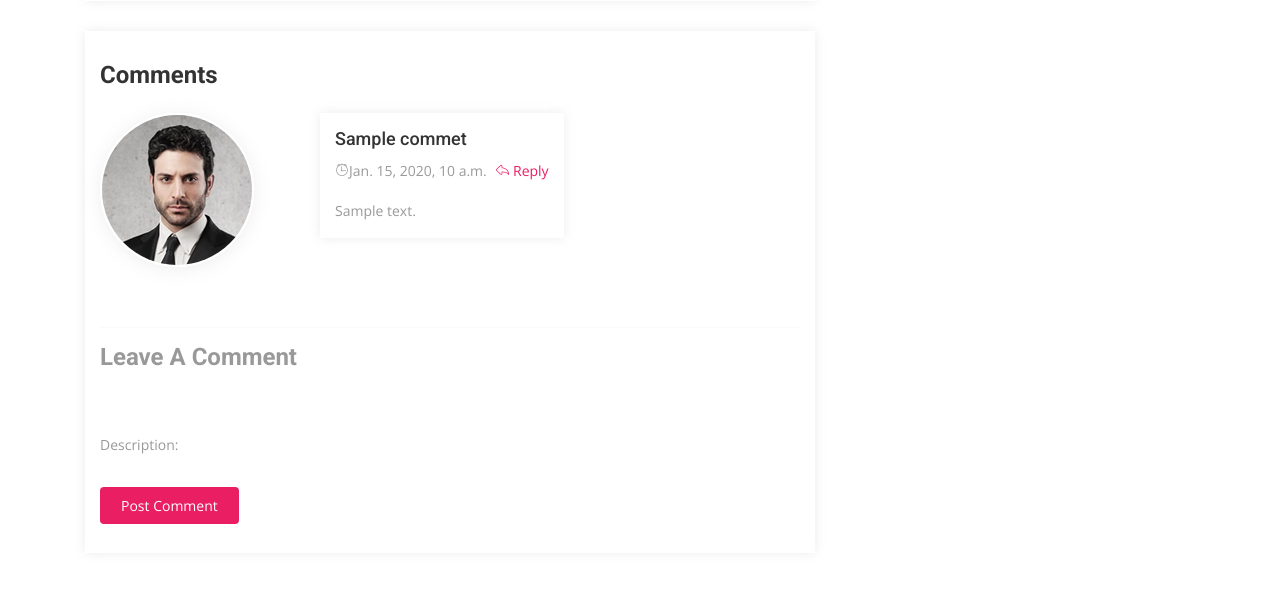
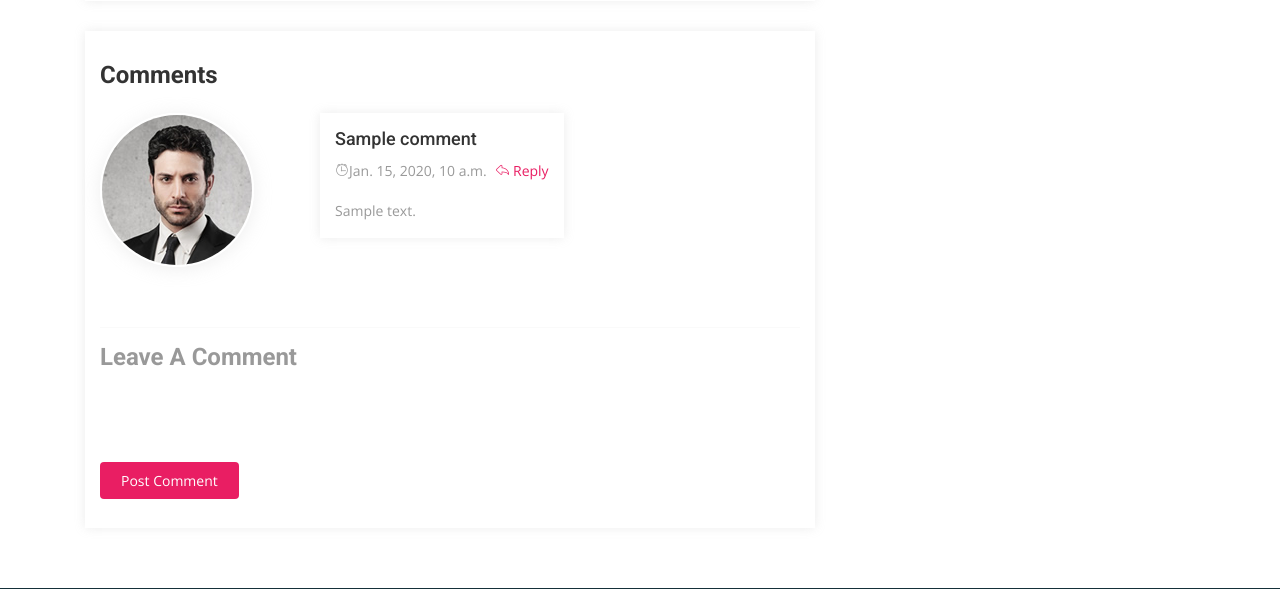
Before and after one commit to fakhriddinkarimov/Landing_Page, a Django app: template templates/blog/single-post.html in a window 1280 px wide. Shown: the part 837-1426 px from the top of the page. Run offline with Django 3.2, Linux system fonts and the light colour scheme; the template is opened without the code that fills it: most values are stand-ins (such as "Sample title", 1, 10 or a date in 2020); grey boxes marked "Sample" are stand-in pictures; parts of the project's set-up code (start-up, migrations or seed data) failed here and were passed over; some libraries are stand-ins or nearby versions; some web fonts are replaced.

Commit message:
signle-post.html modified

```diff
--- a/templates/blog/single-post.html
+++ b/templates/blog/single-post.html
@@ -53,7 +53,7 @@
                         <div id="comments">
                             <div class="comment-box">
                                 <h3>Comments</h3>
-                                <ol class="comments-list">
+                                <ol class="comments-list" id="comment-list">
                                  {% for comment in comments %}
                                     <li>
                                         <div class="media">
@@ -64,12 +64,12 @@
                                             </div>
                                             <div class="info-body">
                                                 <div class="media-heading">
-                                                    <h4 class="name">{{ commet.name }}</h4>
+                                                    <h4 class="name">{{ comment.name }}</h4>
                                                     <span class="comment-date"><i class="lni-alarm-clock"></i>{{ commet.created_date }}</span>
                                                     <a href="#" class="reply-link"><i class="lni-reply"></i> Reply</a>
                                                 </div>
                                                 <p>
-                                                 {{ commet.message }}
+                                                 {{ comment.message }}
                                                 </p>
                                             </div>
                                         </div>
@@ -79,15 +79,15 @@
 
                                 <div id="respond">
                                     <h2 class="respond-title">Leave A Comment</h2>
-                                    <form action="#" method="POST">
+                                    <form method="POST" id="comment_form" data-url="{% url 'commet' blog.id %}">
                                         {%csrf_token%}
                                         <div class="row">
                                             <div class="col-lg-12 col-md-12col-xs-12">
                                                 <div class="form-group">
-                                                    <p>Description:</p>
-                                                    {{forms.message}}
+
+                                                    {{forms}}
                                                 </div>
-                                                <button type="submit" id="submit" class="btn btn-common">Post Comment</button>
+                                                <button type="submit" id="comment_button" class="btn btn-common">Post Comment</button>
                                             </div>
                                         </div>
                                     </form>
@@ -103,7 +103,6 @@
                                 <button type="submit" id="search-submit" class="search-btn"><i class="lni-search"></i></button>
                             </form>
                         </div>
-
                        <div class="widget categories">
                         <h4 class="widget-title">All Categories</h4>
                         <ul class="categories-list">
@@ -136,4 +135,10 @@
                 </div>
             </div>
         </div>
+
+
+
+
+
+
 {% endblock %}
```
